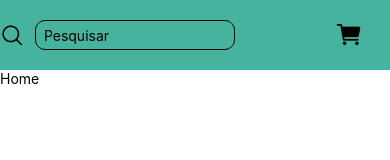
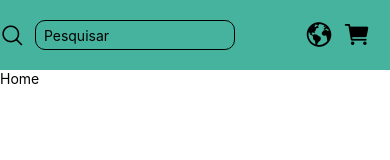
Before and after one commit to juniorcost4/react-native-projeto-final, a React Native app: screen /Home in a window 390 px wide. Shown: the top 160 px of the page. Built offline with nearby package versions, Linux system fonts and the light colour scheme.

Commit message:
Navigation na navbar

```diff
--- a/App.js
+++ b/App.js
@@ -2,6 +2,7 @@ import { StatusBar } from "expo-status-bar";
 import React from "react";
 import Home from './src/pages/Home';
 import Login from './src/pages/Login';
+import Detalhes from "./src/pages/Detalhes";
 import { NavigationContainer } from '@react-navigation/native'
 import { createNativeStackNavigator } from '@react-navigation/native-stack'
 import { createBottomTabNavigator } from '@react-navigation/bottom-tabs'
@@ -17,6 +18,7 @@ export default function App() {
         <Stack.Navigator initialRouteName="Login" >
           <Stack.Screen name="Login" component={Login} options={{headerShown: false}}/>
           <Stack.Screen name="Home" component={Home} options={{headerShown: false}}/>
+          <Stack.Screen name="Detalhes" component={Detalhes} options={{headerShown: true}}/>
         </Stack.Navigator>
       </NavigationContainer>
     </>
--- a/src/components/Navbar/index.js
+++ b/src/components/Navbar/index.js
@@ -2,18 +2,25 @@ import React, { useState } from "react";
 import { TextInput, View, Text, TouchableOpacity } from 'react-native';
 import { styles } from './styles'
 import { Ionicons } from '@expo/vector-icons'
+import { useNavigation } from '@react-navigation/native';
 
 export default function Navbar() {
 
+    const navigation = useNavigation()
     const [item, setItem] = useState('')
 
     return (
         <View style={styles.container}>
             <Ionicons name="search-outline" size={25} />
             <TextInput style={styles.input} placeholder="  Pesquisar" onChangeText={setItem} value={item}/>
+            <TouchableOpacity onPress={() => navigation.navigate("Detalhes")}>
+                <Text>
+                    <Ionicons name="earth" size={28} style={{marginLeft: 70}}/>
+                </Text>
+            </TouchableOpacity>
             <TouchableOpacity>
                 <Text>
-                    <Ionicons name="cart" size={28} style={{marginLeft: 100}}/>
+                    <Ionicons name="cart" size={28} style={{marginLeft: 10}}/>
                 </Text>
             </TouchableOpacity>
         </View>
--- a/src/pages/Detalhes/index.js
+++ b/src/pages/Detalhes/index.js
@@ -0,0 +1,11 @@
+import React, { useState } from "react";
+import { TextInput, View, Text, TouchableOpacity } from 'react-native';
+import { styles } from './styles'
+
+export default function Detalhes() {
+    return (
+        <>
+        <Text>Detalhes</Text>
+        </>
+    );
+}
```
